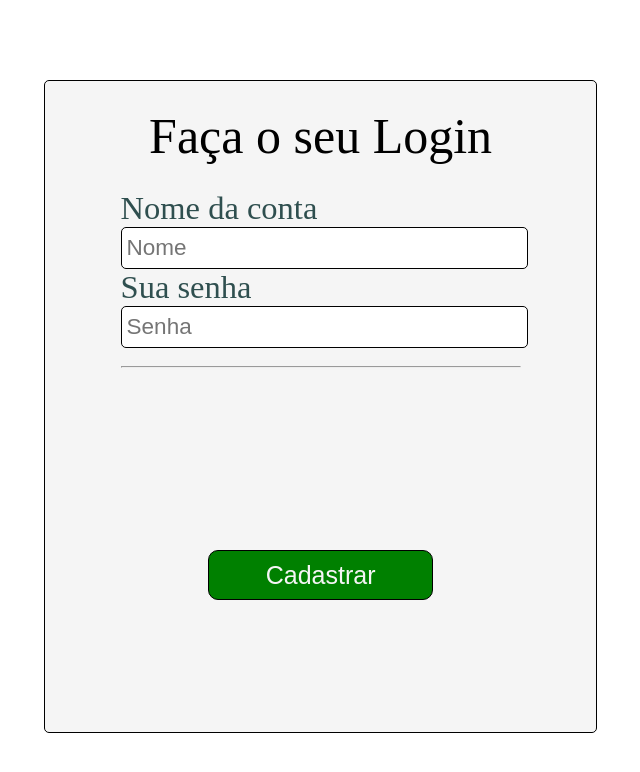
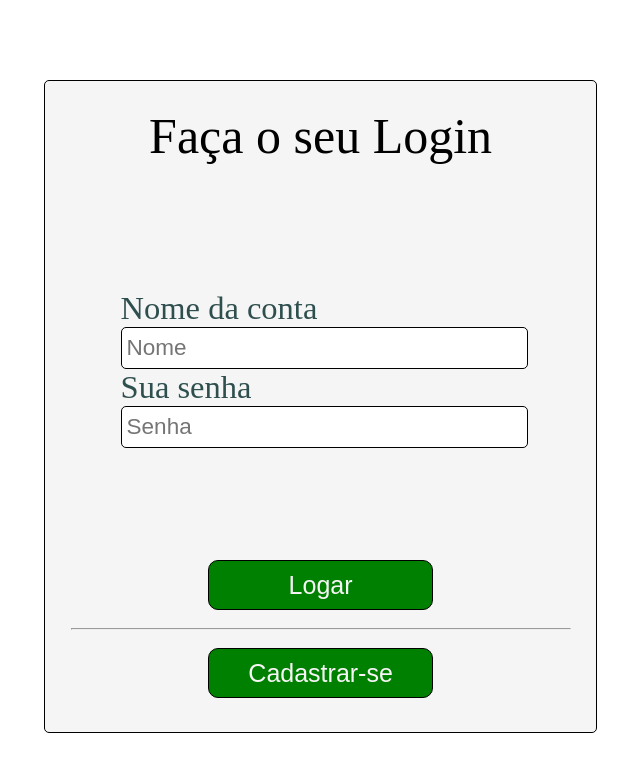
Before and after one commit to 7s3ven7/SiteDoSesiComCSS, a PHP site: page /Logar.php in a window 1280 px wide. Shown: the top 772 px of the page, without its empty margins (404-1044 px from the left). Run offline with PHP 8.4, Linux system fonts and the light colour scheme.

Commit message:
Refazendo
Reajuste do css em geral e melhora no cadastro e logar

```diff
--- a/Refazendo/Cadastro.php
+++ b/Refazendo/Cadastro.php
@@ -6,7 +6,6 @@
     <form method="POST" action="Logar.php">
         <div class="box">
         <div class="texto">Faça o seu cadastro</div>
-        <div class="espaco"></div>
         <div class="box-mini">
         <div class="texto-mini">Nome da conta</div>
         <input class="caixa-texto" type="text" placeholder="Nome" name="nome_conta">
@@ -23,6 +22,10 @@
         </div>
         <br><br><br><br>
         <input class="botao" type="submit" value="Cadastrar">
+        <br><br><hr><br>
+        <form method="" action="Logar.php">
+        <input class="botao" type="submit" value="Logar-se">
+        </form>
     </form>
         </div>
     </body>
--- a/Refazendo/Index.php
+++ b/Refazendo/Index.php
@@ -1,6 +1,6 @@
 <!DOCTYPE html>
     <head>
-        <link rel="stylesheet" href="CSS/index.css">
+        <link rel="stylesheet" href="iindex.css">
     </head>
     <body>
         <div class="box">
--- a/Refazendo/Logar.php
+++ b/Refazendo/Logar.php
@@ -1,9 +1,9 @@
 <!DOCTYPE html>
     <head>
-        <link rel="stylesheet" href="cadastro.css">
+        <link rel="stylesheet" href="logar.css">
     </head>
     <body>
-    <form method="POST" action="Action_Cadastro">
+    <form method="POST" action="index.php">
         <div class="box">
         <div class="texto">Faça o seu Login</div>
         <div class="espaco"></div>
@@ -12,11 +12,13 @@
         <input class="caixa-texto" type="text" placeholder="Nome" name="nome_conta">
         <div class="texto-mini">Sua senha</div>
         <input class="caixa-texto" type="text" placeholder="Senha" name="senha_conta">
-        <br><br>
-        <hr>
         </div>
-        <input class="botao" type="submit" value="Cadastrar">
-    </form>
+        <input class="botao" type="submit" value="Logar">
+        </form>
+        <br><br><hr><br>
+        <form method="" action="Cadastro.php">
+        <input class="botao" type="submit" value="Cadastrar-se">
+        </form>
         </div>
     </body>
 </html>
--- a/Refazendo/cadastro.css
+++ b/Refazendo/cadastro.css
@@ -5,7 +5,7 @@
 }
 .box{
     width:500px;
-    height:600px;
+    height:700px;
     left:35%;
     top:10%;
     position:absolute;
@@ -31,13 +31,13 @@
     font-size:50px;
 }
 .texto-mini{
-    font-size:32.5px;
+    font-size:30px;
     color:darkslategray;
 }
 .caixa-texto{
-    font-size:22.5px;
-    width:100%;
-    height:40px;
+    font-size:20px;
+    width:95%;
+    height:35px;
     border:1px black solid;
     border-radius:5px;
     padding-left:5px;
--- a/Refazendo/logar.css
+++ b/Refazendo/logar.css
@@ -17,11 +17,11 @@
     background-color:whitesmoke;
 }
 .espaco{
-    padding-top:25px;
+    padding-top:125px;
 }
 .box-mini{
     width:80%;
-    height:60%;
+    height:45%;
     left:10%;
     text-align:left;
     align-items:left;
```
Also changed, not shown: Refazendo/iindex.css (renamed from Refazendo/CSS/index.css).
